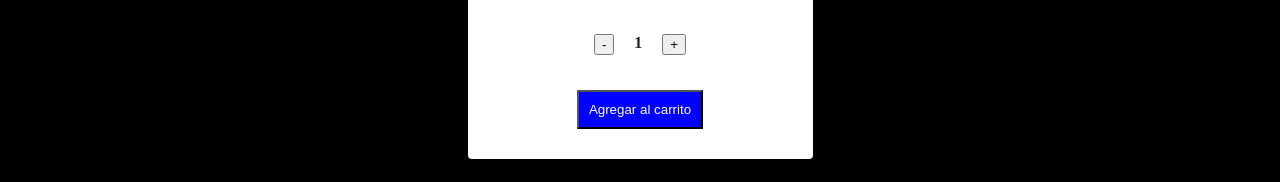
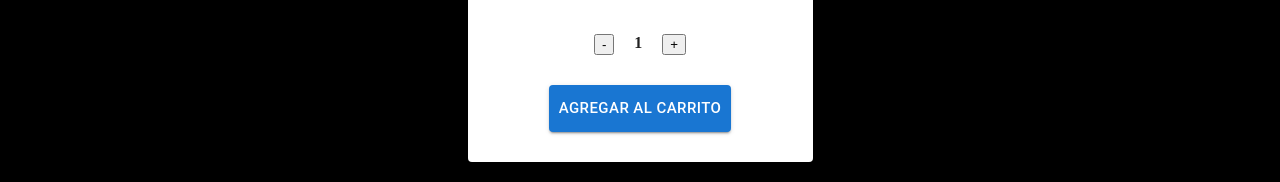
Before and after one commit to FogliattoFederico/PreEntregaFogliatto, a React (Vite) app: page /Detail/1 in a window 1280 px wide. Shown: the part 575-757 px from the top of the page. Built offline with nearby package versions, Linux system fonts and the light colour scheme.

Commit message:
modificando botones

```diff
--- a/apiJuegos.json
+++ b/apiJuegos.json
@@ -5,6 +5,8 @@
     "descripcion":"El mas reciente shooter de Activision",
     "genero": "Shooter",
     "precio": 70,
+    "stock" : 10,
+    "cantidad": 1,
     "imagen":"https://i.ebayimg.com/images/g/sfIAAOSwATZlbjci/s-l1600.jpg"
 
  },
@@ -14,6 +16,8 @@
     "descripcion":"Ultima Bazofia de Ea",
     "genero": "Shooter",
     "precio": 70,
+    "stock" : 10,
+    "cantidad": 1,
     "imagen":"https://arsonyb2c.vtexassets.com/arquivos/ids/361742-800-800?v=638109227575730000&width=800&height=800&aspect=true"
 
  },
@@ -23,6 +27,8 @@
     "descripcion":"Juego de Terror Psicologico",
     "genero": "Terror",
     "precio": 70,
+    "stock" : 10,
+    "cantidad": 1,
     "imagen":"https://palmmarket.ae/image/cache/catalog/alan%20wake%20II%20xbox%20disc-700x700.jpg.webp"
 
  },
@@ -32,6 +38,8 @@
     "descripcion":"Remasterizacion del mejor resident evil de la historia",
     "genero": "Terror",
     "precio": 70,
+    "stock" : 10,
+    "cantidad": 1,
     "imagen":"https://media.vandal.net/m/120274/resident-evil-4-remake-202321717493566_1.jpg"
 },
  {
@@ -40,6 +48,8 @@
     "descripcion":"Uno de los mejores exclusivos de Sony",
     "genero": "Aventura",
     "precio": 70,
+    "stock" : 10,
+    "cantidad": 1,
     "imagen":"https://http2.mlstatic.com/D_NQ_NP_880862-MLU72677734705_112023-O.webp"
 },
  {
@@ -48,6 +58,8 @@
     "descripcion": "Segunda entrega del amistoso Hombre Araña",
     "genero": "Aventura",
     "precio": 70,
+    "stock" : 10,
+    "cantidad": 1,
     "imagen":"https://encrypted-tbn0.gstatic.com/images?q=tbn:ANd9GcSWON6dKPwC-HzHYrZxnh7hA-EKP-LSzIouhQ&usqp=CAU"
 },
  {
@@ -56,6 +68,8 @@
     "descripcion":"Exclusivo de Microsoft",
     "genero": "Carrera",
     "precio": 70,
+    "stock" : 10,
+    "cantidad": 1,
     "imagen":"https://m.media-amazon.com/images/I/513HbbLbhNL._SL500_.jpg"
 },
  {
@@ -64,6 +78,8 @@
     "descripcion":"Exclusivo de carreras de Sony",
     "genero": "Carrera",
     "precio": 70,
+    "stock" : 10,
+    "cantidad": 1,
     "imagen":"https://arsonyb2c.vtexassets.com/arquivos/ids/358842/ps5-gran-turismo-7-packshot1.jpg?v=637781758731430000"
 },
  {
@@ -72,6 +88,8 @@
     "descripcion":"Clasico juego de Futbol",
     "genero": "Deporte",
     "precio": 70,
+    "stock" : 10,
+    "cantidad": 1,
     "imagen":"https://images.fravega.com/f1000/ddd1ce201e9d7ffe1253749e22a22dcd.jpg"
 },
  {
@@ -80,6 +98,8 @@
     "descripcion":"Juego de Basket de EA",
     "genero": "Deporte",
     "precio": 70,
+    "stock" : 10,
+    "cantidad": 1,
     "imagen":"https://ps4digitalargentina.com/files/images/productos/1646697847-nba-live-19-ps5.jpg"
 },
  {
@@ -88,6 +108,8 @@
     "descripcion":"Juego sangriento de pelea",
     "genero": "Pelea",
     "precio": 70,
+    "stock" : 10,
+    "cantidad": 1,
     "imagen":"https://dprimero.com/cdn/shop/products/judwatjkrne0kykjegrw_0109d196-90c9-4a46-a1b8-5c7359a8be3f_594x.jpg?v=1702131332"
 },
  {
@@ -96,6 +118,8 @@
     "descripcion":"Juego clasico de pelea de Capcom",
     "genero": "Pelea",
     "precio": 70,
+    "stock" : 10,
+    "cantidad": 1,
     "imagen":"https://gorilagames.com/img/Public/1019-producto-street-fighter-6-ps5-9951.jpg"
 }
 ]
--- a/src/components/Item/Item.jsx
+++ b/src/components/Item/Item.jsx
@@ -1,26 +1,25 @@
 /* eslint-disable react/prop-types */
 /* eslint-disable no-unused-vars */
-import Card from '@mui/material/Card';
-import CardContent from '@mui/material/CardContent';
-import CardMedia from '@mui/material/CardMedia';
-import Typography from '@mui/material/Typography';
-import { Alert, CardActionArea } from '@mui/material';
-import ItemCount from '../ItemCount/ItemCount';
-import { Link } from 'react-router-dom';
+import Button from "@mui/material/Button";
+import Card from "@mui/material/Card";
+import CardContent from "@mui/material/CardContent";
+import CardMedia from "@mui/material/CardMedia";
+import Typography from "@mui/material/Typography";
+import { Alert, CardActionArea } from "@mui/material";
+import ItemCount from "../ItemCount/ItemCount";
+import { Link } from "react-router-dom";
 
-const Item = ({juego}) => {
-    const {nombre, precio, descripcion, imagen} = juego
+const Item = ({ juego }) => {
+  const { nombre, precio, descripcion, imagen } = juego;
   return (
-    <Card sx={{ maxWidth: 345}}>
+    <Card sx={{ maxWidth: 345 }}>
       <CardActionArea>
-        <Link to={`/detail/${juego.id}`}>
         <CardMedia
           component="img"
           height="auto"
           image={imagen}
           alt="green iguana"
-          />
-          </Link>
+        />
         <CardContent>
           <Typography gutterBottom variant="h4" component="div">
             {nombre}
@@ -33,8 +32,25 @@ const Item = ({juego}) => {
           </Typography>
         </CardContent>
       </CardActionArea>
-      <ItemCount initial={1} stock={10} onAdd={(quantity) => alert(`cantidad agregada ${quantity}`)}/>
+
+      <Link
+        to={`/detail/${juego.id}`}
+        style={{ display: "flex", justifyContent: "center" }}
+      >
+        <Button
+          variant="contained"
+          sx={{
+            padding: "10px",
+            display: "inline-block",
+            marginBottom: "20px",
+            width: "80%",
+            fontSize: "15px",
+          }}
+        >
+          Ver Mas
+        </Button>
+      </Link>
     </Card>
   );
-}
-export default Item
+};
+export default Item;
--- a/src/components/ItemCount/ItemCount.css
+++ b/src/components/ItemCount/ItemCount.css
@@ -11,9 +11,3 @@
     align-items: center;
     margin-bottom: 30px
 }
-.Boton{
-    margin-top: 20px;
-    background-color: blue;
-    color: white;
-    padding: 10px;
-}
--- a/src/components/ItemCount/ItemCount.jsx
+++ b/src/components/ItemCount/ItemCount.jsx
@@ -2,7 +2,10 @@
 import { useState } from "react";
 import "./ItemCount.css";
 
+import Button from "@mui/material/Button";
+
 const ItemCount = ({ stock, initial, onAdd }) => {
+
   const [quantity, setQuantity] = useState(initial);
 
   const increment = () => {
@@ -26,14 +29,21 @@ const ItemCount = ({ stock, initial, onAdd }) => {
           +
         </button>
       </div>
-      <div>
-        <button
-          className="Boton"
+      <div style={{ display: "flex", justifyContent: "center" }}>
+        <Button
           onClick={() => onAdd(quantity)}
           disabled={!stock}
+          variant="contained"
+          sx={{
+            padding: "10px",
+            display: "inline-block",
+            marginTop: "15px",
+            width: "100%",
+            fontSize: "15px",
+          }}
         >
           Agregar al carrito
-        </button>
+        </Button>
       </div>
     </div>
   );
--- a/src/components/ItemDetail/ItemDetail.jsx
+++ b/src/components/ItemDetail/ItemDetail.jsx
@@ -6,11 +6,13 @@ import Typography from "@mui/material/Typography";
 import { CardActionArea } from "@mui/material";
 import ItemCount from "../ItemCount/ItemCount";
 
+
+
 import { useContext } from "react";
 import { CartContext } from "../../Context/CartContext";
 
 const ItemDetail = ({ juego }) => {
-  const { nombre, precio, descripcion, imagen } = juego;
+  const { nombre, precio, descripcion, imagen, cantidad, stock } = juego;
 
   const { cart, setCart } = useContext(CartContext);
 
@@ -36,8 +38,8 @@ const ItemDetail = ({ juego }) => {
         </CardContent>
       </CardActionArea>
       <ItemCount
-        initial={1}
-        stock={10}
+        initial={cantidad}
+        stock={stock}
         onAdd={(quantity) => alert(`cantidad agregada ${quantity}`)}
       />
     </Card>
```
Also changed, not shown: src/components/ItemDetailContainer/ItemDetailcontainer.jsx (+9 -9 lines).
